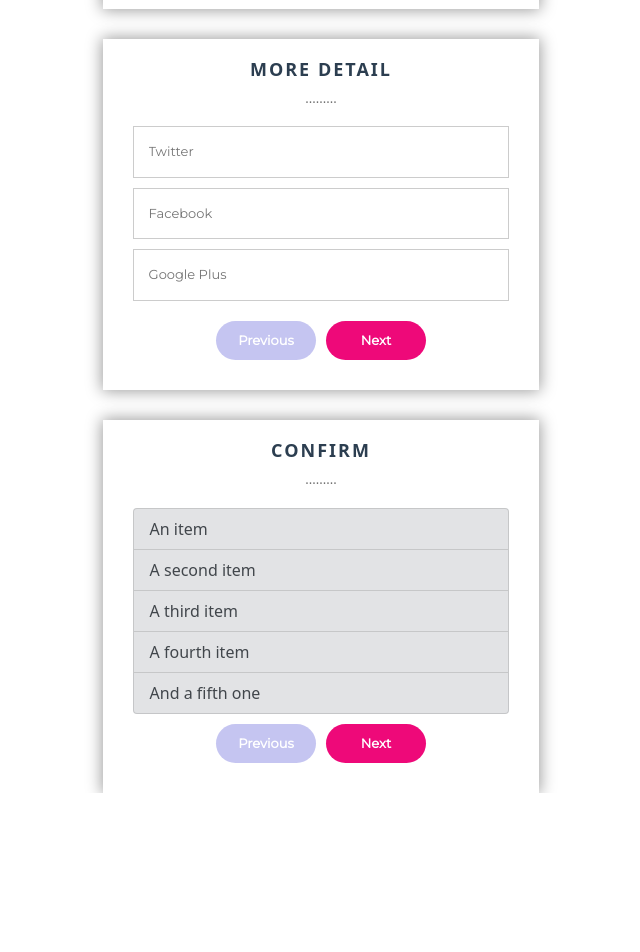
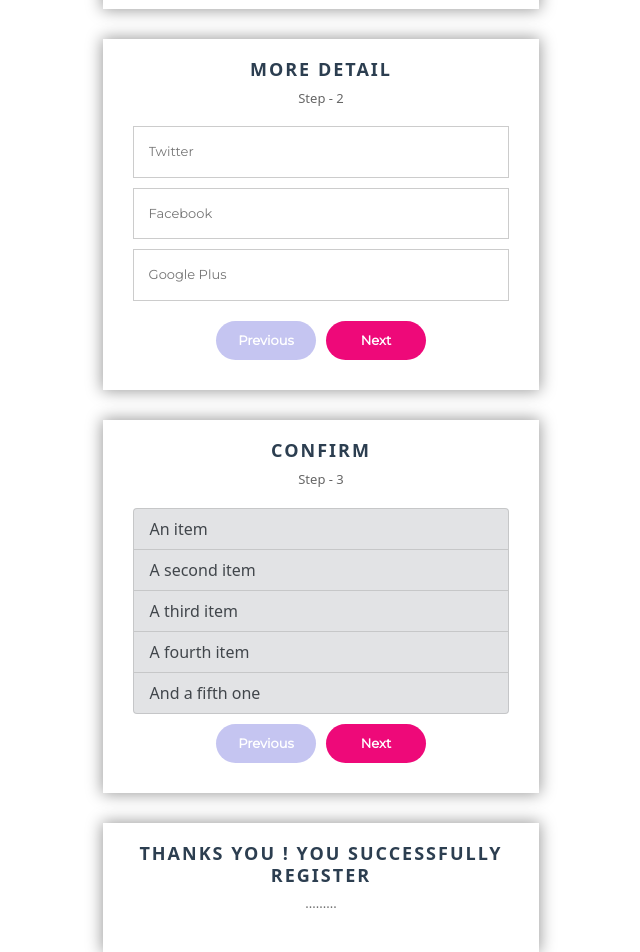
Before and after one commit to rajrachchh14/react-multi-step-form, a React (Create React App) app: page / in a window 1280 px wide. Shown: the part 428-1380 px from the top of the page, without its empty margins (319-959 px from the left). Before the commit the page ends 1221 px from the top, so only its background shows below. Built offline with nearby package versions, Linux system fonts and the light colour scheme.

Commit message:
5 files modified

```diff
--- a/src/App.js
+++ b/src/App.js
@@ -11,6 +11,7 @@ export default function App() {
       <UserForm />
       <DetailForm />
       <Confirm />
+      <Success />
     </>
   );
 }
--- a/src/Confirm.js
+++ b/src/Confirm.js
@@ -4,13 +4,13 @@ import React from 'react';
 export default function Confirm() {
   return (
     <>
-      <div className="container ">
+      <div className="container">
         <div className="row d-flex justify-content-center">
           <div className="col-lg-6 ">
             <form id="msform">
               <fieldset>
                 <h2 className="fs-title">Confirm</h2>
-                <h3 className="fs-subtitle">.........</h3>
+                <h3 className="fs-subtitle">Step - 3</h3>
                 <ul className="list-group text-start">
                   <li className="list-group-item list-group-item-secondary">
                     An item
--- a/src/DetailForm.js
+++ b/src/DetailForm.js
@@ -10,7 +10,7 @@ export default function DetailForm() {
             <form id="msform">
               <fieldset>
                 <h2 className="fs-title">More Detail</h2>
-                <h3 className="fs-subtitle">.........</h3>
+                <h3 className="fs-subtitle">Step - 2</h3>
                 <input type="text" name="twitter" placeholder="Twitter" />
                 <input type="text" name="facebook" placeholder="Facebook" />
                 <input type="text" name="gplus" placeholder="Google Plus" />
--- a/src/Success.js
+++ b/src/Success.js
@@ -4,9 +4,21 @@ import React from 'react';
 
 export default function Success() {
   return (
-    <div>
-      <h1>Hello StackBlitz!</h1>
-      <p>Start editing to see some magic happen :)</p>
-    </div>
+    <>
+      <div className="container">
+        <div className="row d-flex justify-content-center">
+          <div className="col-lg-6 ">
+            <form id="msform">
+              <fieldset>
+                <h2 className="fs-title">
+                  Thanks You ! You Successfully Register
+                </h2>
+                <h3 className="fs-subtitle">.........</h3>
+              </fieldset>
+            </form>
+          </div>
+        </div>
+      </div>
+    </>
   );
 }
--- a/src/UserForm.js
+++ b/src/UserForm.js
@@ -11,7 +11,7 @@ export default function App() {
             <form id="msform">
               <fieldset>
                 <h2 className="fs-title">Personal Details</h2>
-                <h3 className="fs-subtitle">........</h3>
+                <h3 className="fs-subtitle">Step - 1</h3>
                 <input type="text" name="fname" placeholder="First Name" />
                 <input type="text" name="lname" placeholder="Last Name" />
                 <input type="text" name="email" placeholder="Email Address" />
```
